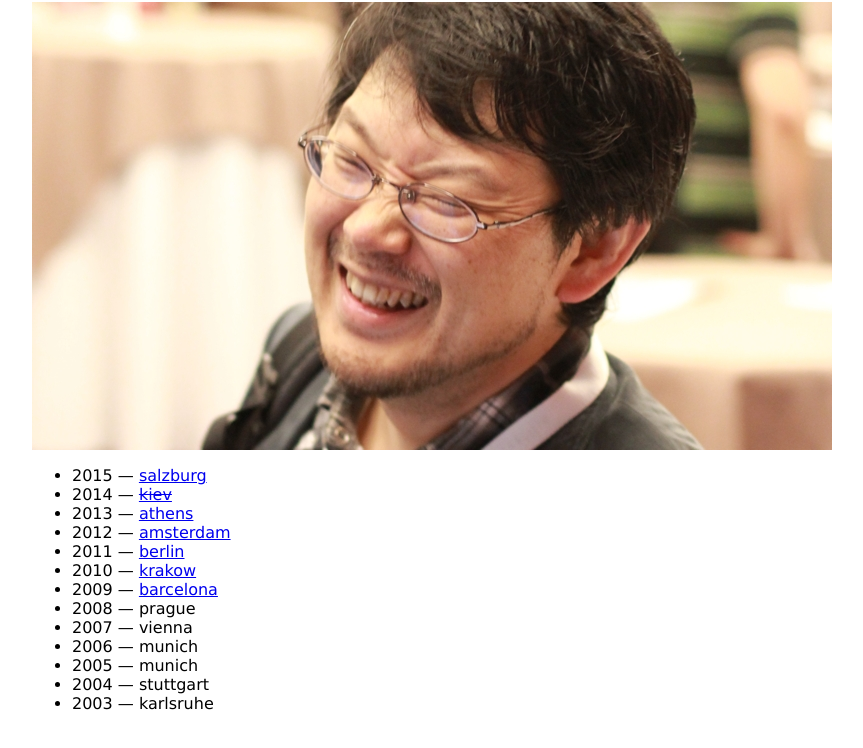
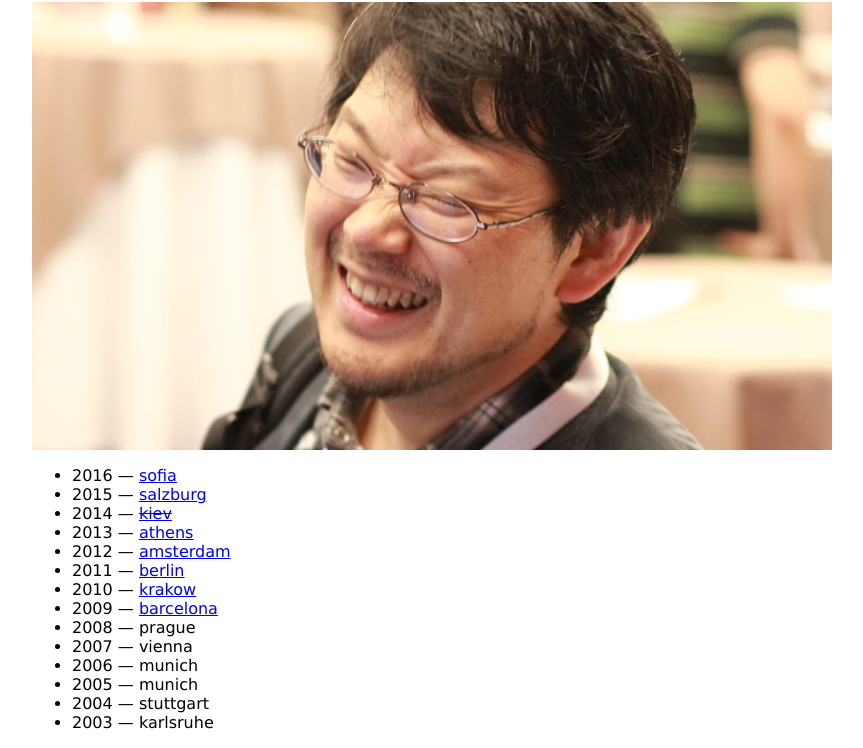
Before and after one commit to tlossen/euruko.org, a plain HTML site: page index.html in a window 1280 px wide. Shown: the part 65-813 px from the top of the page, without its empty margins (208-1071 px from the left). Drawn offline with Linux system fonts and the light colour scheme.

Commit message:
added sofia

```diff
--- a/index.html
+++ b/index.html
@@ -26,6 +26,7 @@
   <img src="img/matz_800.jpg">
 
   <ul>
+    <li>2016 &mdash; <a href="http://euruko2016.org/">sofia</a></li>
     <li>2015 &mdash; <a href="http://euruko2015.org">salzburg</a></li>
     <li>2014 &mdash; <a href="http://euruko2014.org"><s>kiev</s></a></li>
     <li>2013 &mdash; <a href="http://euruko2013.org">athens</a></li>
```
